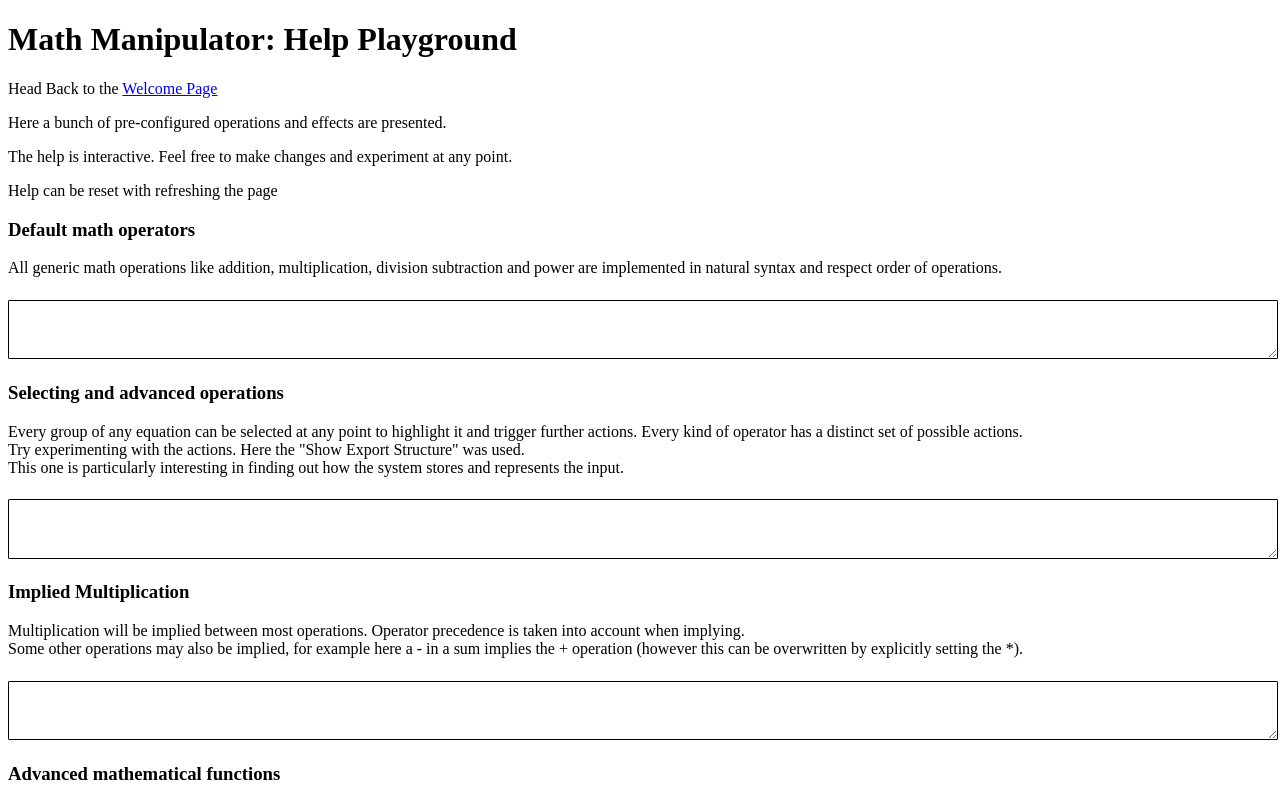
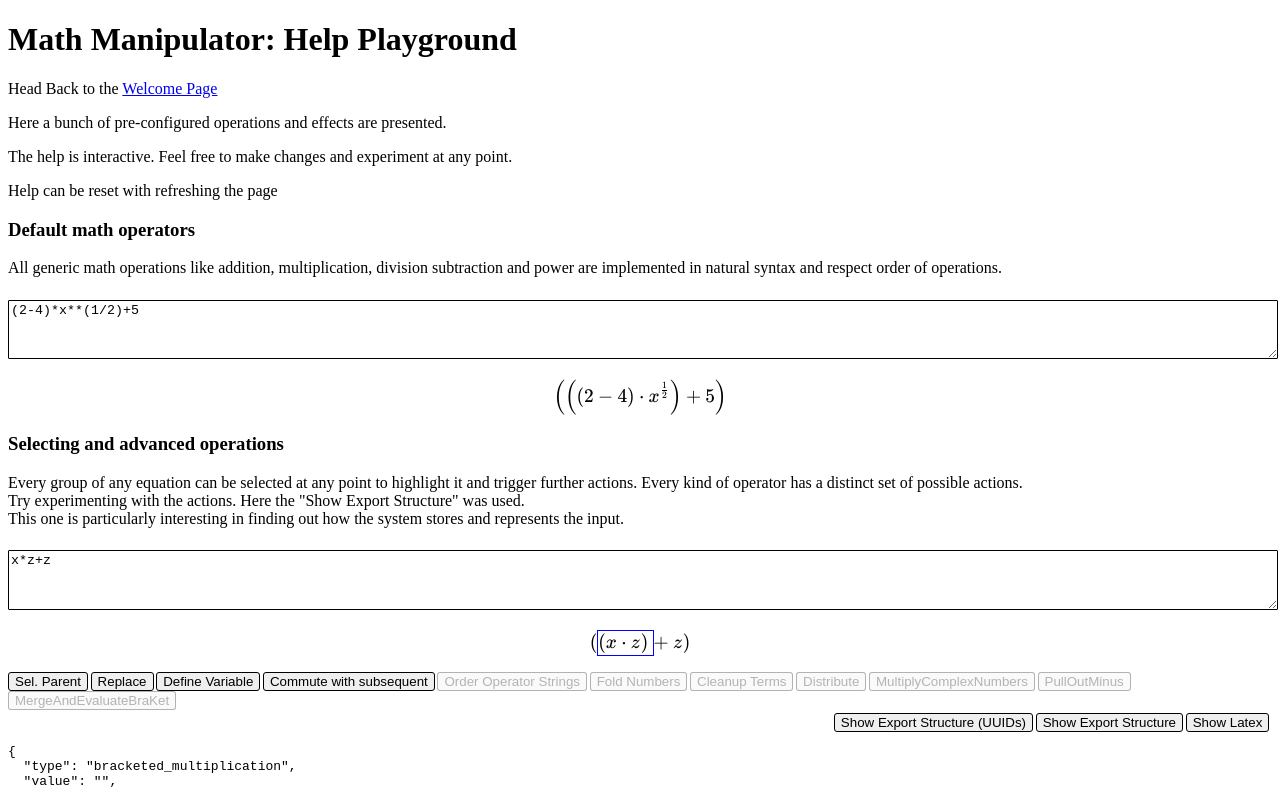
Before and after one commit to jonas-kell/math-manipulator, a Vue app: page /#/help in a window 1280 px wide. Shown: the top 789 px of the page. Built offline with nearby package versions, Linux system fonts and the light colour scheme.

Commit message:
fix: help loads again

```diff
--- a/src/pages/Help.vue
+++ b/src/pages/Help.vue
@@ -23,7 +23,7 @@
             }
 
             outArray.push({
-                config: generateOperatorConfig(),
+                config: generateOperatorConfig(elem.mainUuid, elem.variablesUuid),
                 element: elem,
             });
         });
```
